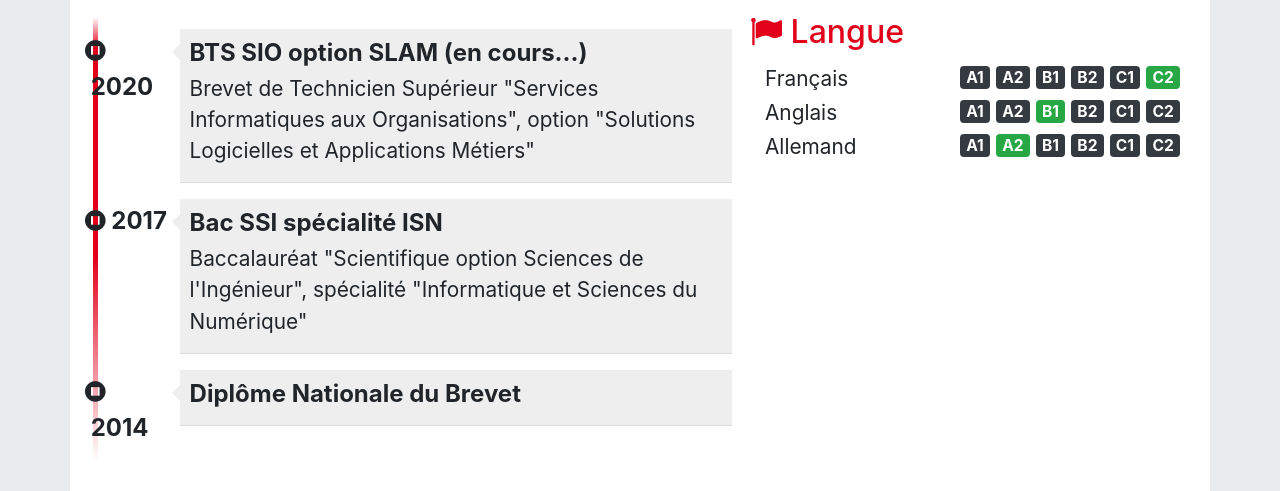
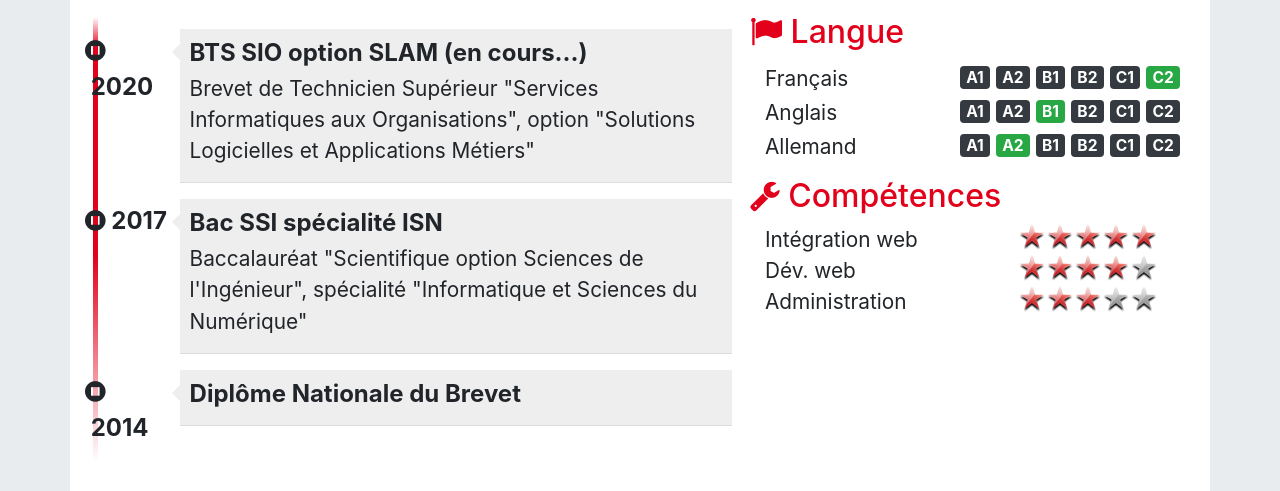
Before and after one commit to Zelcor/Portfolio, a PHP site: page /cv.html in a window 1280 px wide. Shown: the part 624-1115 px from the top of the page. Run offline with PHP 8.4, Linux system fonts and the light colour scheme.

Commit message:
Ajout des compétences

```diff
--- a/css/cv.css
+++ b/css/cv.css
@@ -102,3 +102,20 @@ body { padding-top: 50px; }
 #langues .container { display: flex; flex-direction: row; justify-content: space-between; }
 #langues .langue, #langues .niveau{ font-size: 1.3em; }
 #langues .langue { padding-top: 3px; }
+
+/******************************************
+* Compétences
+******************************************/
+
+#competences .container {
+ display: flex; flex-direction: row; justify-content: space-between; }
+#competences .container .libelle { font-size: 1.3em; }
+#competences .container .classement {
+ background: scroll transparent url(image/Red-Rating-Stars.png) no-repeat;
+ width: 160px; height: 27px; }
+#competences .container .classement0 { background-position: 0 -142px; }
+#competences .container .classement1 { background-position: 0 -112px; }
+#competences .container .classement2 { background-position: 0 -84px; }
+#competences .container .classement3 { background-position: 0 -56px; }
+#competences .container .classement4 { background-position: 0 -28px; }
+#competences .container .classement5 { background-position: 0 0px; }
--- a/cv.html
+++ b/cv.html
@@ -306,6 +306,21 @@
                                 </div>
                             </div>
                         </div>
+                        <div id="competences" class="rubrique clearfix">
+                            <h2><span class="fa fa-wrench"></span> Compétences</h2>
+                            <div class="container">
+                                <div class="libelle">Intégration web</div>
+                                <div class="classement classement5"></div>
+                            </div>
+                            <div class="container">
+                                <div class="libelle">Dév. web</div>
+                                <div class="classement classement4"></div>
+                            </div>
+                            <div class="container">
+                                <div class="libelle">Administration</div>
+                                <div class="classement classement3"></div>
+                            </div>
+                        </div>
                     </div>
                 </div>
             </div>
```
Also changed, not shown: image/Red-Rating-Stars.png (added).
